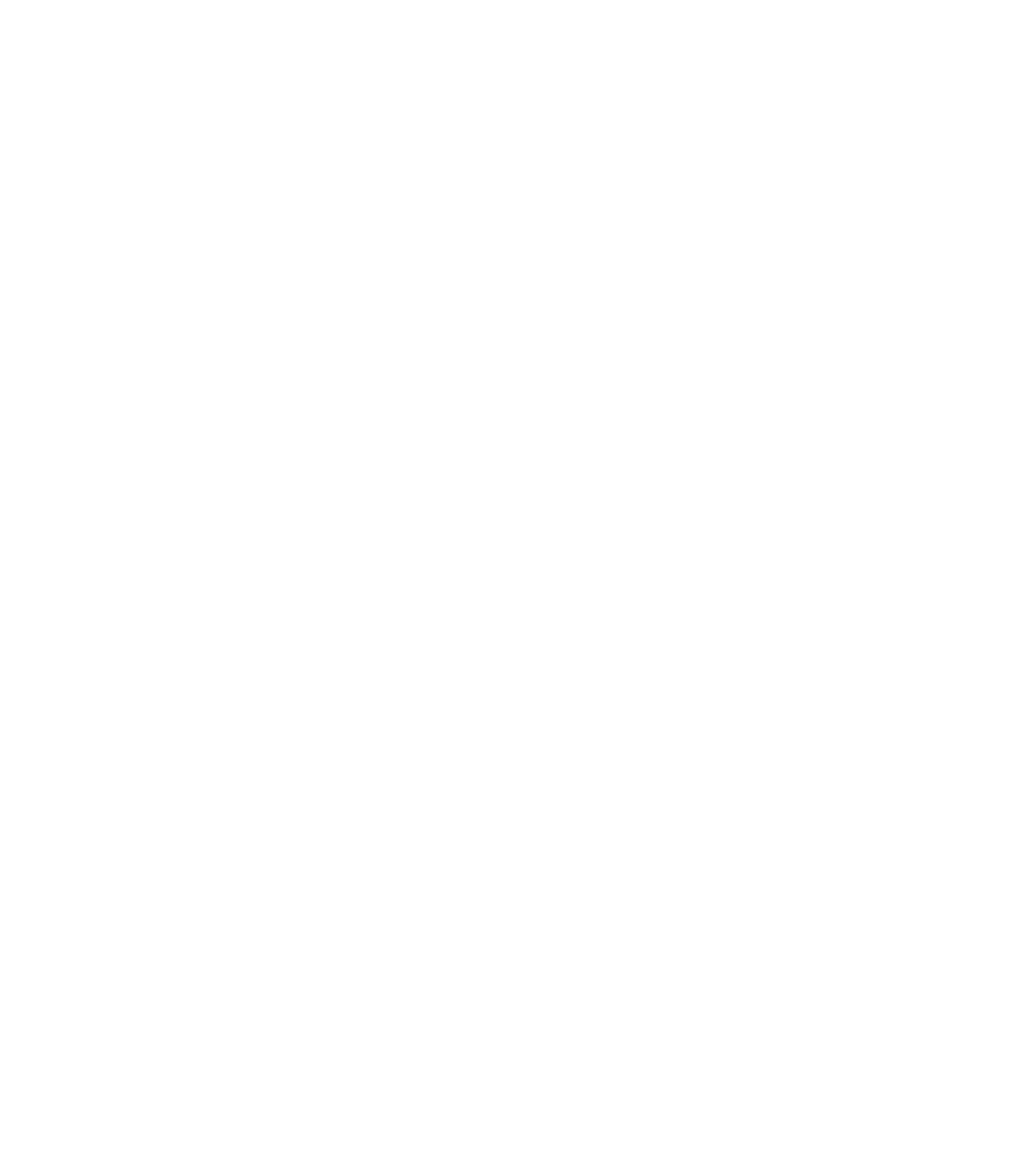
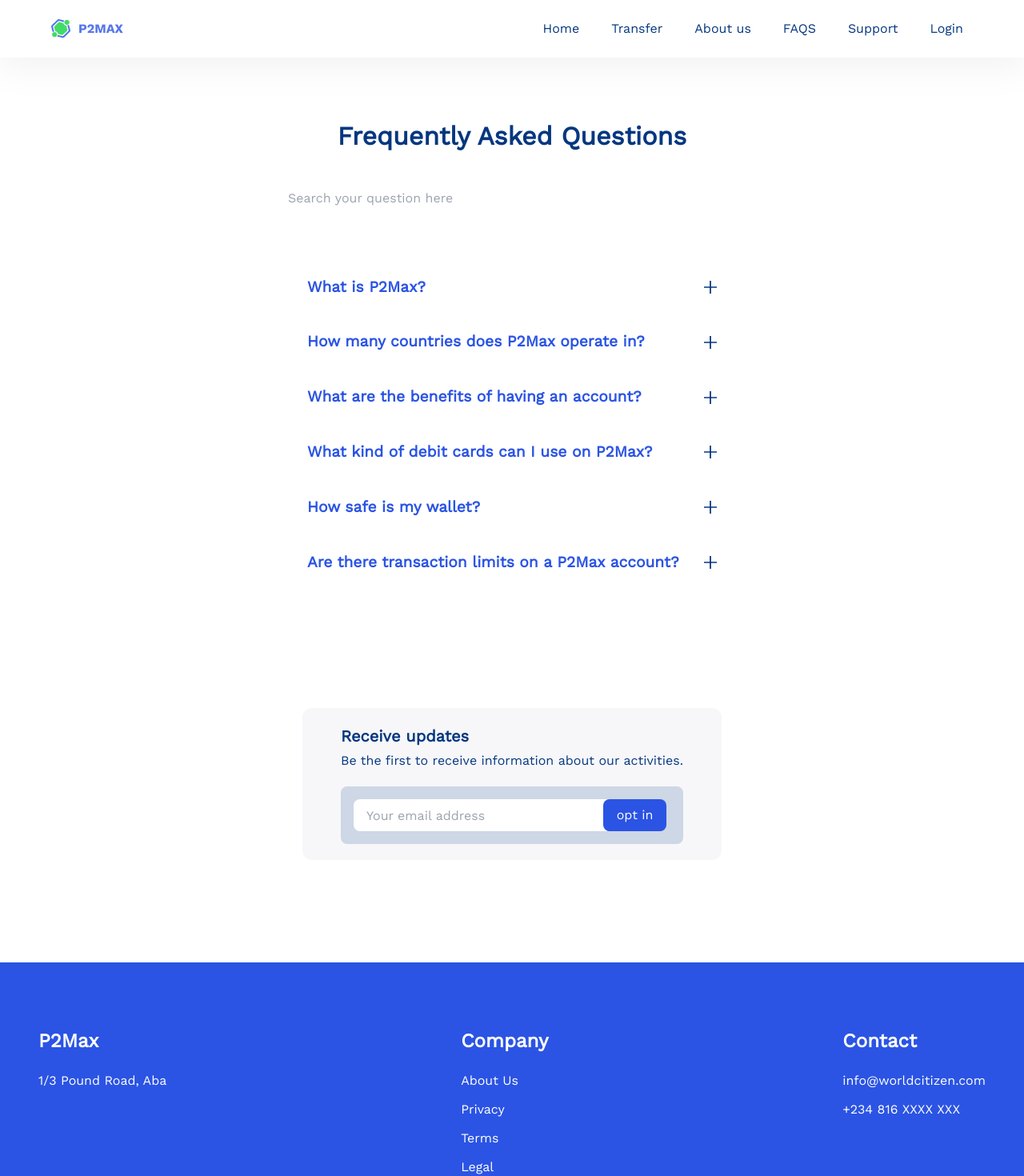
Before and after one commit to Team-Zoldyck/P2MAX, a React (Create React App) app in the folder frontend/: page /FAQs in a window 1280 px wide. Before the commit this address had no page. Shown: the top 1470 px of the page at 80% size. Before the commit the page ends 800 px from the top, so only its background shows below. Built offline with nearby package versions, Linux system fonts and the light colour scheme.

Commit message:
added FAQs page

```diff
--- /dev/null
+++ b/frontend/src/components/FAQs/FAQIcon.js
@@ -0,0 +1,18 @@
+import React from 'react'
+
+export const CloseFAQsIcon = ({ className, click }) => {
+    return (
+            <svg width="24" height="2" viewBox="0 0 24 2" fill="none" xmlns="http://www.w3.org/2000/svg" className={`${className} cursor-pointer`} onClick={click}>
+                <path d="M0.27907 0H23.7209C23.907 0 24 0.0701754 24 0.210526V1.78947C24 1.92982 23.907 2 23.7209 2H0.27907C0.0930233 2 0 1.92982 0 1.78947V0.210526C0 0.0701754 0.0930233 0 0.27907 0Z" fill="#05377F"/>
+            </svg>
+    )
+}
+
+export const OpenFAQsIcon = ({ className, click }) => {
+    return (
+            <svg width="24" height="24" viewBox="0 0 24 24" fill="none" xmlns="http://www.w3.org/2000/svg" className={`${className} cursor-pointer`} onClick={click}>
+                    <path d="M10.9539 0H13.0469C13.233 0 13.326 0.0888889 13.326 0.266667V23.7333C13.326 23.9111 13.233 24 13.0469 24H10.9539C10.7678 24 10.6748 23.9111 10.6748 23.7333V0.266667C10.6748 0.0888889 10.7678 0 10.9539 0Z" fill="#05377F"/>
+                    <path d="M0.27907 10.7334H23.7209C23.907 10.7334 24 10.8223 24 11V12.9999C24 13.1776 23.907 13.2665 23.7209 13.2665H0.27907C0.0930233 13.2665 0 13.1776 0 12.9999V11C0 10.8223 0.0930233 10.7334 0.27907 10.7334Z" fill="#05377F"/>
+            </svg>
+    )
+}
--- /dev/null
+++ b/frontend/src/components/FAQs/index.js
@@ -0,0 +1,27 @@
+import { useState } from "react"
+import { CloseFAQsIcon, OpenFAQsIcon } from "./FAQIcon"
+
+const FAQsCard = ({ FAQ, description }) => {
+    const [openFAQ, setOpenFAQ] = useState(false);
+
+    const handleOpenFAQ = () => {
+        setOpenFAQ(!openFAQ)
+    }
+
+    return (
+        <div className="w-[32rem] flex flex-col justify-start mb-10">
+            <span className="flex items-center w-[inherit] justify-between">
+                <p className="text-secondary font-bold text-[1.2rem]">{FAQ}</p>
+
+                {
+                    !openFAQ ? <OpenFAQsIcon className="w-[1rem] h-[1rem]" click={handleOpenFAQ}/> : <CloseFAQsIcon className="w-[1rem] h-[1rem]" click={handleOpenFAQ}/>
+                }
+            </span>
+            {
+                openFAQ && description ? <p className="text-left w-[inherit] mt-4 text-matic">{description}</p>: null
+            }
+        </div>
+    )
+}
+
+export default FAQsCard
--- a/frontend/src/components/Navbar.jsx
+++ b/frontend/src/components/Navbar.jsx
@@ -8,7 +8,7 @@
   return (
     <>
       <div>
-        <nav className="bg-white w-full flex items-center justify-between py-2 px-16 shadow-nav text-matic">
+        <nav className="bg-white w-full flex items-center justify-between py-4 px-16 shadow-nav text-matic">
           <div className="flex-shrink-0">
             <img src={logo} alt="Logo" />
           </div>
@@ -36,7 +36,7 @@
               </a>
 
               <a
-                href="/"
+                href="/FAQs"
                 className=" hover:bg-gray-700 hover:text-white px-3 py-2 rounded-md text-sm font-medium"
               >
                 FAQS
--- /dev/null
+++ b/frontend/src/components/footer.js
@@ -0,0 +1,30 @@
+const Footer = () => {
+    return (
+        <div className="mt-20 p-12 py-20 bg-secondary text-white flex items-center justify-between">
+            <div className="h-[10rem]">
+                <h5 className="font-bold text-[1.5rem] mb-5">P2Max</h5>
+                <span>1/3 Pound Road, Aba</span>
+            </div>
+
+            <div className="h-[10rem]">
+                <h5 className="font-bold text-[1.5rem] mb-5">Company</h5>
+
+                    <a className="block mb-3">About Us</a>
+                    <a className="block mb-3">Privacy</a>
+                    <a className="block mb-3">Terms</a>
+                    <a className="block mb-3">Legal</a>
+
+            </div>
+
+            <div className="h-[10rem]">
+                <h5 className="font-bold text-[1.5rem] mb-5">Contact</h5>
+
+                    <span className="block mb-3">info@worldcitizen.com</span>
+                    <span className="block mb-3">+234 816 XXXX XXX</span>
+
+            </div>
+        </div>
+    )
+}
+
+export default Footer
--- /dev/null
+++ b/frontend/src/pages/FAQs.js
@@ -0,0 +1,69 @@
+import React from 'react'
+import { AiOutlineSearch } from 'react-icons/ai';
+import Navbar from "../components/Navbar";
+import FAQsCard from "../components/FAQs"
+import Footer from "../components/footer"
+
+const FAQSData = [
+    {
+        title: "What is P2Max?",
+        description: ""
+    },
+    {
+        title: "How many countries does P2Max operate in?",
+        description: "P2Max is present in 19 countries in Africa. We are looking to further increase our reach and influence as we grow."
+    },
+    {
+        title: "What are the benefits of having an account?",
+        description: ""
+    },
+    {
+        title: "What kind of debit cards can I use on P2Max?",
+        description: ""
+    },
+    {
+        title: "How safe is my wallet?",
+        description: ""
+    },
+    {
+        title: "Are there transaction limits on a P2Max account?",
+        description: ""
+    }
+]
+
+const FAQs = () => {
+    return <>
+        <Navbar/>
+
+        <section className="mt-20 w-[max-content] mx-auto flex flex-col items-center text-center">
+            <h1 className="text-matic text-3xl font-bold">Frequently Asked Questions</h1>
+
+            <form>
+                <div className="bg-subtle mt-10 w-[35rem] h-[2.2rem] flex items-center">
+                    <input type="search" className="w-[35rem] h-[2.2rem] outline-none" placeholder="Search your question here"/>
+                </div>
+            </form>
+
+            <div className="w-[max-content] mt-20">
+                {
+                    FAQSData?.map(({ title, description }) => {
+                        return <FAQsCard FAQ={ title } description={ description }/>
+                    })
+                }
+            </div>
+
+            <div className="mt-[8rem] mb-12 rounded-xl px-12 py-5 mx-auto bg-subtle w-[max-content] text-left text-matic">
+                <h3 className="text-[1.25rem] font-bold mb-1">Receive updates</h3>
+                <p>Be the first to receive information about our activities.</p>
+
+                <div className="p-4 bg-[#CDD7E5] mt-5 flex rounded-lg">
+                    <input type="email" placeholder="Your email address" className="rounded-l-lg h-[2.5rem] w-[80%] px-4 outline-none"/>
+                    <button className="w-[20%] bg-secondary rounded-lg text-white ml-[-.3rem]">opt in</button>
+                </div>
+            </div>
+        </section>
+        <Footer/>
+    </>
+}
+
+export default FAQs
--- a/frontend/src/router/RoutesComponent.js
+++ b/frontend/src/router/RoutesComponent.js
@@ -2,6 +2,7 @@
 import { Routes, Route } from "react-router-dom";
 import Login from "../authentication/Login";
 import LandingPage from "../pages/LandingPage";
+import FAQs from "../pages/FAQs";
 
 function RoutesComponent() {
   return (
@@ -10,6 +11,7 @@
         <Route path="/" element={<LandingPage />} />
         <Route path="home" element={<LandingPage />} />
         <Route path="login" element={<Login />} />
+        <Route path="FAQs" element={<FAQs />} />
       </Routes>
     </>
   );
--- a/frontend/tailwind.config.js
+++ b/frontend/tailwind.config.js
@@ -5,6 +5,8 @@
       colors: {
         green: "#41dc65;",
         matic: "#05377f;",
+        subtle: "#F7F7FA",
+        secondary: "#2B54E4"
       },
       boxShadow: {
         nav: "0 12px 40px rgba(128, 128, 128, 0.1)",
--- /dev/null
+++ b/package.json
@@ -0,0 +1,5 @@
+{
+  "dependencies": {
+    "react-icons": "^4.3.1"
+  }
+}
```
Also changed, not shown: 1 other file (tests, documents, lock files or other folders).
